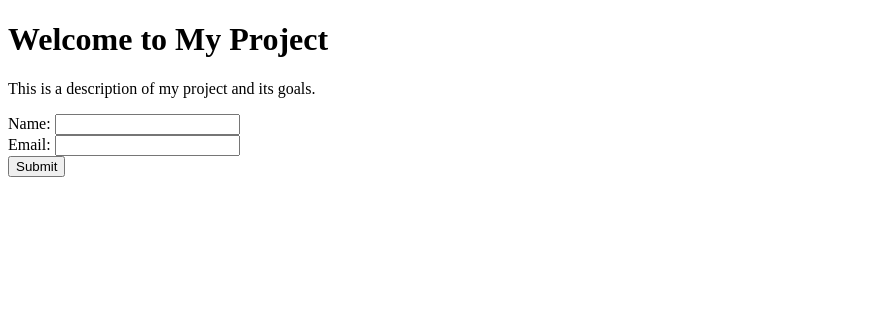
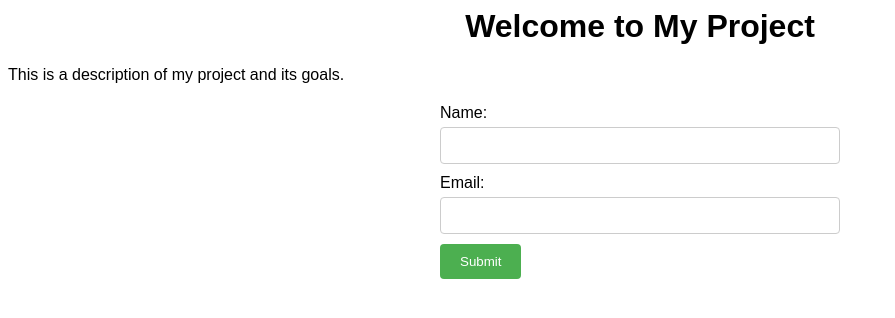
Before and after one commit to madmarwa/git-workflow-exercise, a plain HTML site: page index.html in a window 1280 px wide. Shown: the whole page, without its empty margins (0-895 px from the left). Drawn offline with Linux system fonts and the light colour scheme.

Commit message:
Ajout index4.html

```diff
--- a/index.html
+++ b/index.html
@@ -1,4 +1,4 @@
-<!DOCTYPE html>
+<link rel="stylesheet"  type="text/css" href="style.css">
 <html>
 <head>
 <title>My Project</title>
--- /dev/null
+++ b/style.css
@@ -0,0 +1,53 @@
+/* Set the font family and size for the entire page */
+body {
+font-family: Arial, sans-serif;
+font-size: 16px;
+}
+
+/* Center the heading */
+h1 {
+text-align: center;
+}
+
+/* Style the form */
+form {
+width: 400px;
+margin: 0 auto;
+}
+
+/* Style the form labels */
+label {
+display: block;
+margin-bottom: 5px;
+}
+
+/* Style the form input fields */
+input[type="text"],
+input[type="email"] {
+width: 100%;
+padding: 10px;
+border: 1px solid #ccc;
+border-radius: 4px;
+box-sizing: border-box;
+margin-bottom: 10px;
+}
+
+/* Style the form submit button */
+input[type="submit"] {
+background-color: #4CAF50;
+color: white;
+padding: 10px 20px;
+border: none;
+border-radius: 4px;
+cursor: pointer;
+}
+
+/* Change the submit button color on hover */
+input[type="submit"]:hover {
+background-color: #3e8e41;
+}
+
+/* Add some margin to the form */
+form {
+margin-top: 20px;
+}
```
